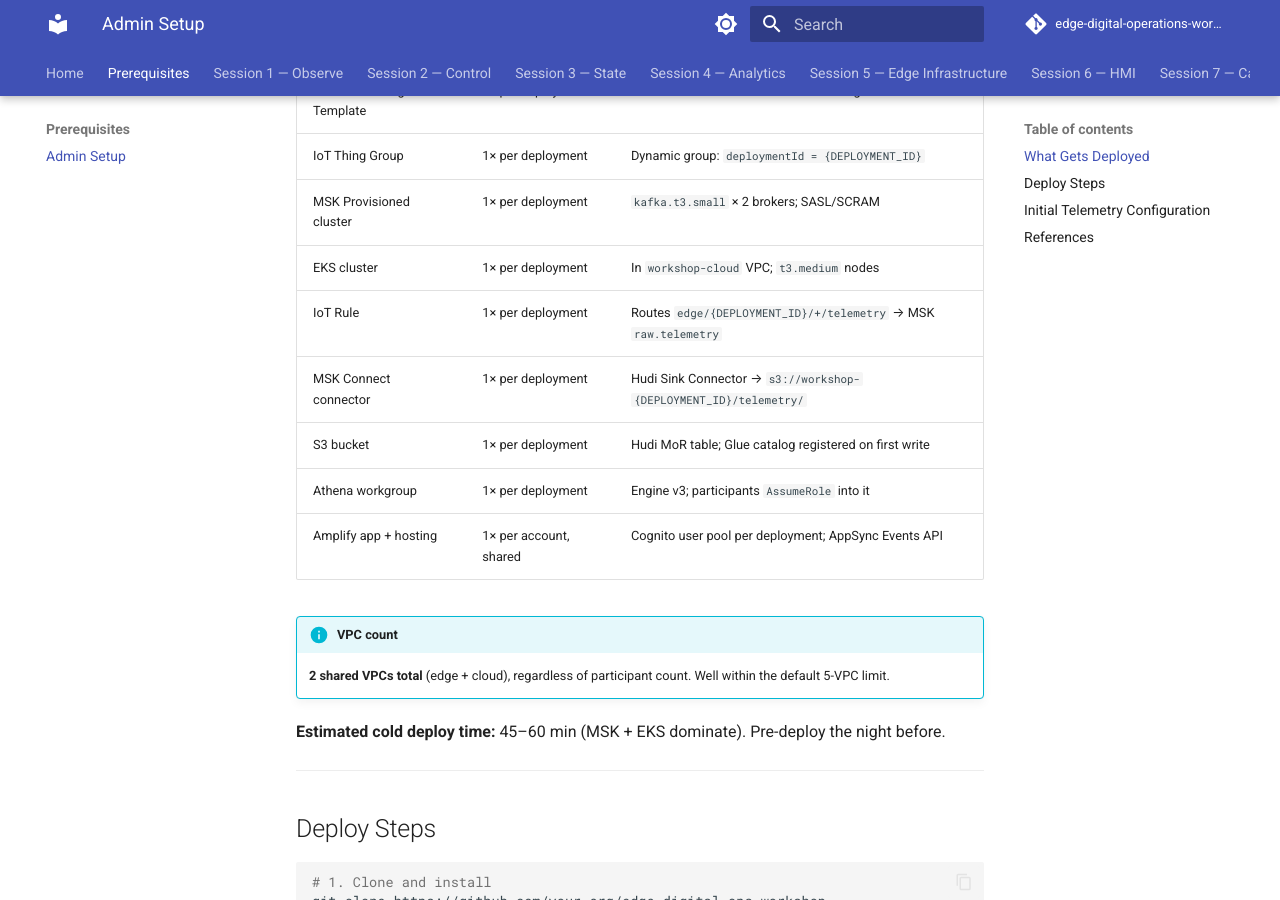
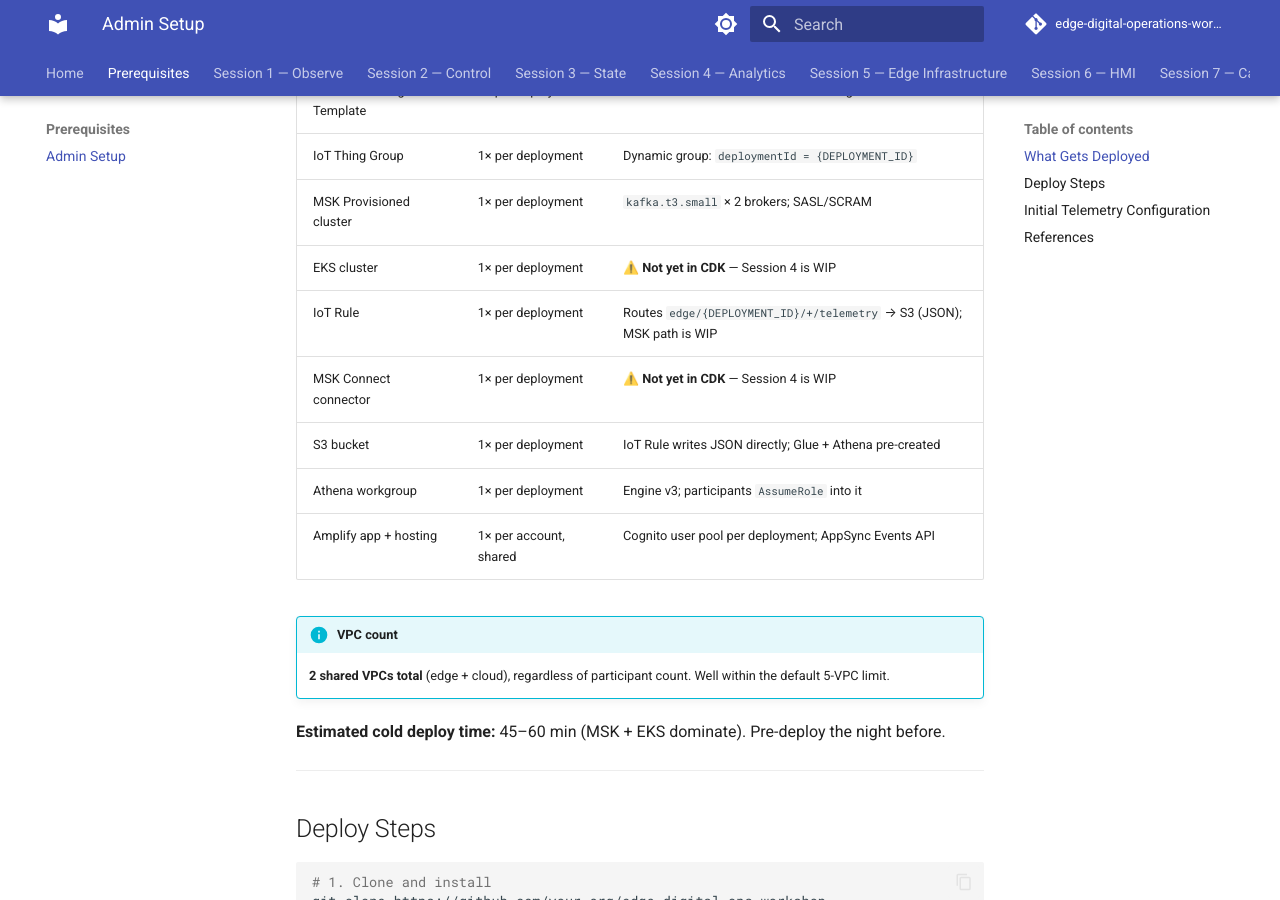
Before and after one commit to aws-samples/sample-edge-to-cloud-digital-ops-workshop, an MkDocs documentation site: the page built from workshop/00-prerequisites/index.md, in a window 1280 px wide and 900 px high, scrolled down 899 px. Built offline with MkDocs 1.6.1 and Material for MkDocs 9.7.7, drawn with Linux system fonts in a browser that asks for light colours; comment, search, counter and statistics services are not loaded.

Commit message:
Mark EKS and MSK Connect as WIP in prerequisites doc
EKS cluster and MSK Connect connector are not yet in the CDK stack.
Session 4 block-1 already has a WIP warning; this aligns the prerequisites
resource table with what is actually deployed.

Co-Authored-By: Claude Sonnet 4.6 <noreply@anthropic.com>

```diff
--- a/workshop/00-prerequisites/index.md
+++ b/workshop/00-prerequisites/index.md
@@ -21,10 +21,10 @@ Each participant slot gets a unique **`DEPLOYMENT_ID`** (e.g., `ws-a1b2c3`). All
 | IoT Provisioning Template | 1× per deployment | Claim cert embedded via Secrets Manager |
 | IoT Thing Group | 1× per deployment | Dynamic group: `deploymentId = {DEPLOYMENT_ID}` |
 | MSK Provisioned cluster | 1× per deployment | `kafka.t3.small` × 2 brokers; SASL/SCRAM |
-| EKS cluster | 1× per deployment | In `workshop-cloud` VPC; `t3.medium` nodes |
-| IoT Rule | 1× per deployment | Routes `edge/{DEPLOYMENT_ID}/+/telemetry` → MSK `raw.telemetry` |
-| MSK Connect connector | 1× per deployment | Hudi Sink Connector → `s3://workshop-{DEPLOYMENT_ID}/telemetry/` |
-| S3 bucket | 1× per deployment | Hudi MoR table; Glue catalog registered on first write |
+| EKS cluster | 1× per deployment | ⚠️ **Not yet in CDK** — Session 4 is WIP |
+| IoT Rule | 1× per deployment | Routes `edge/{DEPLOYMENT_ID}/+/telemetry` → S3 (JSON); MSK path is WIP |
+| MSK Connect connector | 1× per deployment | ⚠️ **Not yet in CDK** — Session 4 is WIP |
+| S3 bucket | 1× per deployment | IoT Rule writes JSON directly; Glue + Athena pre-created |
 | Athena workgroup | 1× per deployment | Engine v3; participants `AssumeRole` into it |
 | Amplify app + hosting | 1× per account, shared | Cognito user pool per deployment; AppSync Events API |
 
```
